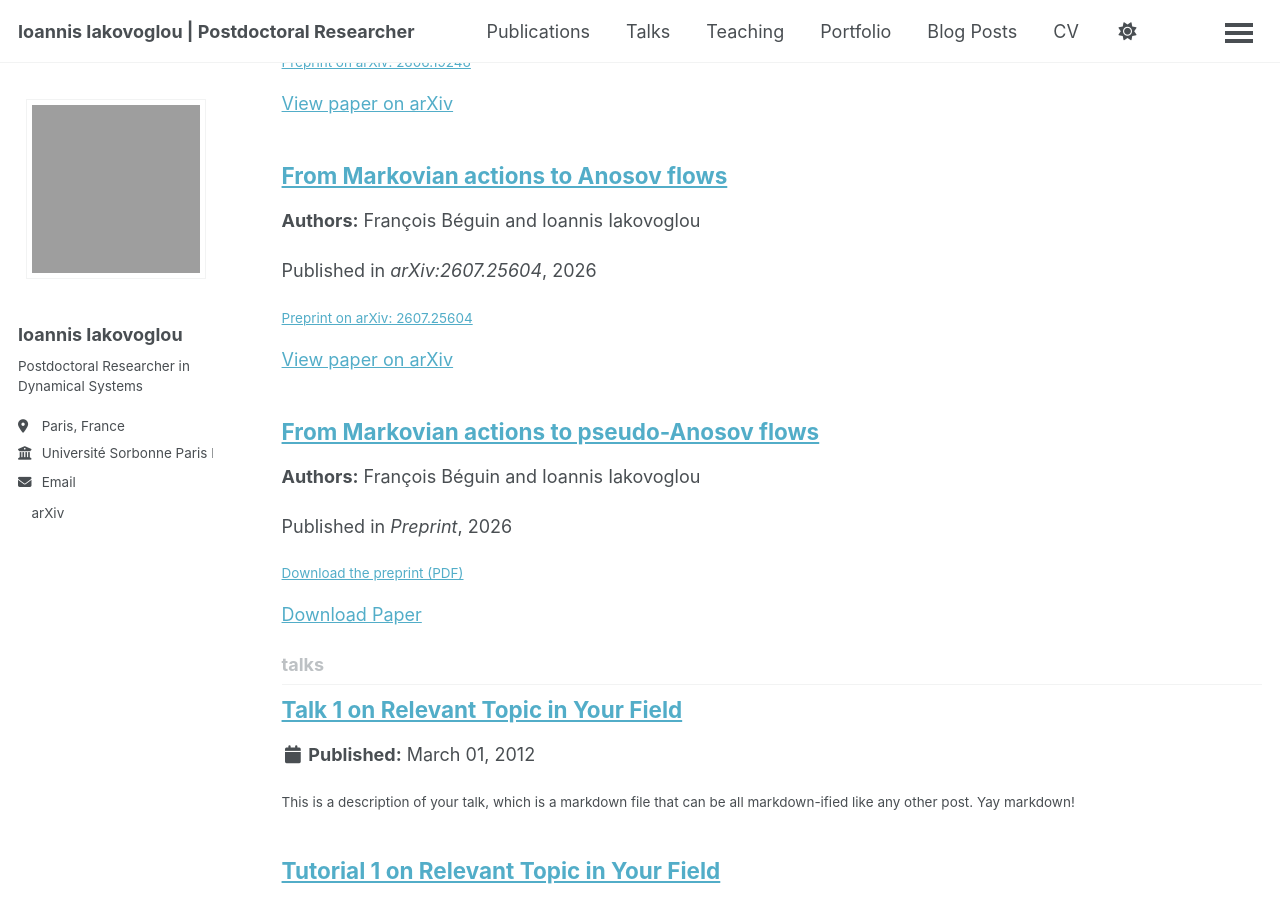
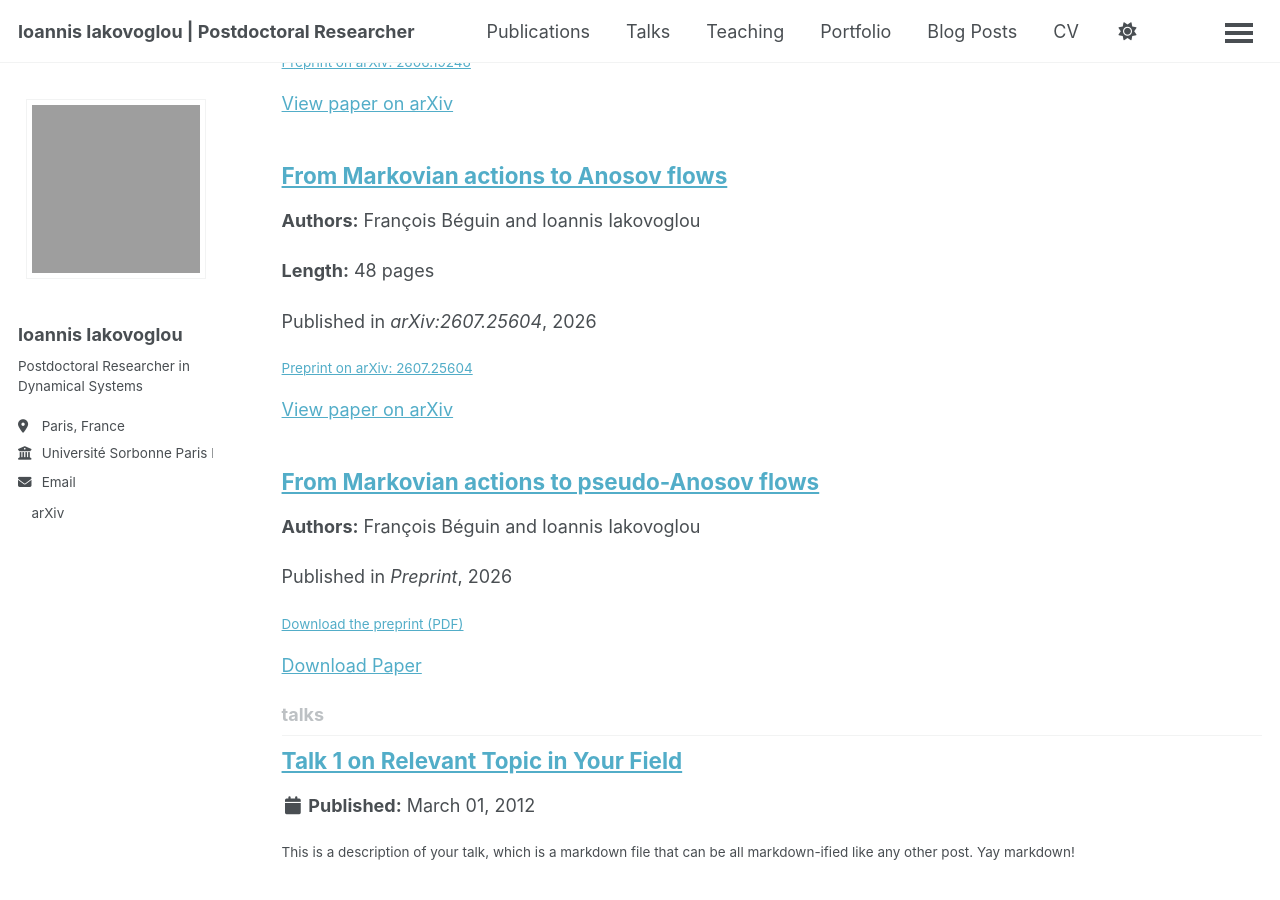
Before and after one commit to ioannisiakovoglou/ioannisiakovoglou.github.io, a Jekyll site: the page built from _pages/collection-archive.html, in a window 1280 px wide and 900 px high, scrolled down 2767 px. Built offline with Jekyll 4.4.1, drawn with Linux system fonts in a browser that asks for light colours; a script bundle is joined from its source files by our own code; a style sheet for code colours, icons or effects is not loaded.

Commit message:
Add page count to publication 'From Markovian actions to Anosov flows'
Added page count to the publication metadata.

```diff
--- a/_publications/frommarkoviantoanosov.md
+++ b/_publications/frommarkoviantoanosov.md
@@ -1,6 +1,7 @@
 ---
 title: "From Markovian actions to Anosov flows"
 authors: "François Béguin and Ioannis Iakovoglou"
+pages: "48 pages"
 collection: publications
 category: preprints
 permalink: /publication/from-markovian-actions-to-anosov-flows
```
